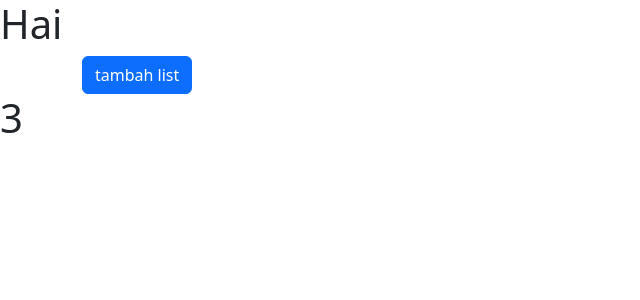
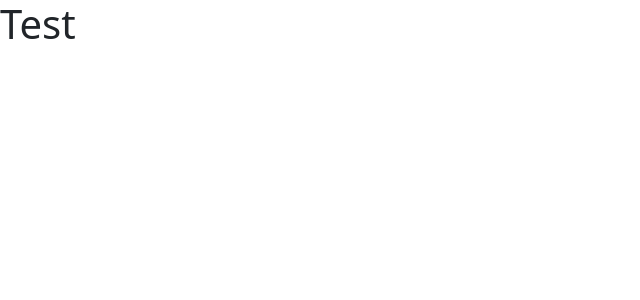
Before and after one commit to synrgy-final-project-team-a/frontend-fsw, a React (Create React App) app: page / in a window 1280 px wide. Shown: the top 300 px of the page, without its empty margins (0-640 px from the left). Built offline with nearby package versions, Linux system fonts and the light colour scheme.

Commit message:
Landing (#3)
* add :package: bootstrap & react-bootstrap

* change to scss

* add routes in App.jsx

```diff
--- a/src/App.jsx
+++ b/src/App.jsx
@@ -1,24 +1,12 @@
-import { useDispatch, useSelector } from "react-redux";
-import { addList } from "./store/slices/todoSlice";
+import { Route, Routes } from "react-router-dom";
+import Landing from "./pages/landing";
 
-function App() {
-	const dispatch = useDispatch()
-
-	const listNumber = useSelector((state) => {
-		return state.todo.listNumber
-	})
-
-	const handleButton = () => {
-		dispatch(addList())
-	}
-
+const App = () => {
 	return (
 		<>
-			<h1>Hai</h1>
-			<div className="container">
-				<button className="btn btn-primary" onClick={ handleButton }>tambah list</button>
-			</div>
-			<h1>{ listNumber }</h1>
+			<Routes>
+				<Route path="/" element={<Landing />} />
+			</Routes>
 		</>
 	);
 }
--- a/src/components/navbar.jsx
+++ b/src/components/navbar.jsx
@@ -0,0 +1,6 @@
+const Navbar = () => {
+	return (
+		<h1>Test</h1>
+	)
+}
+export default Navbar
--- a/src/pages/landing.jsx
+++ b/src/pages/landing.jsx
@@ -0,0 +1,11 @@
+import Navbar from "../components/navbar"
+
+const Landing = () => {
+	return (
+		<>
+			<Navbar />
+		</>
+	)
+}
+
+export default Landing
```
Also changed, not shown: src/assets/images/logo.svg (renamed from src/logo.svg).
